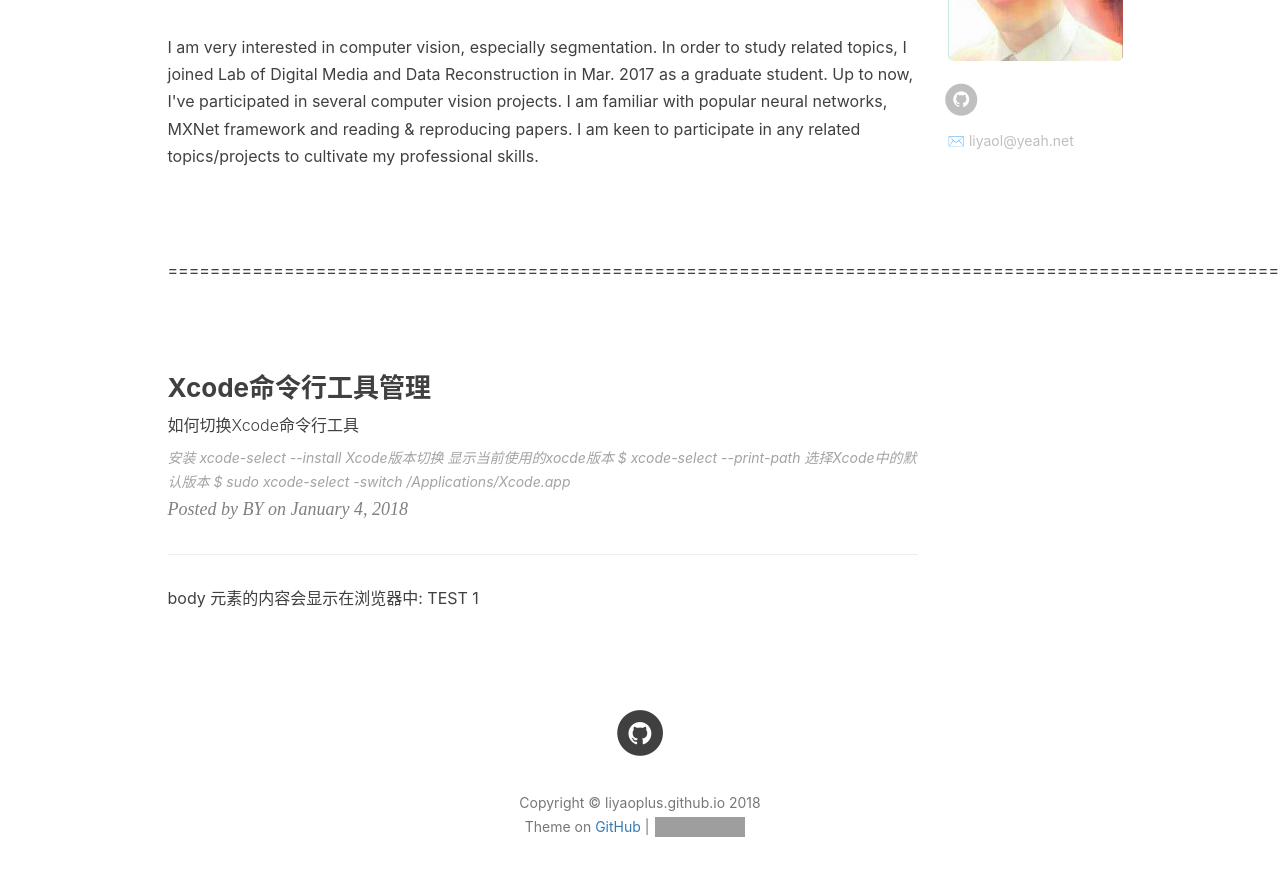
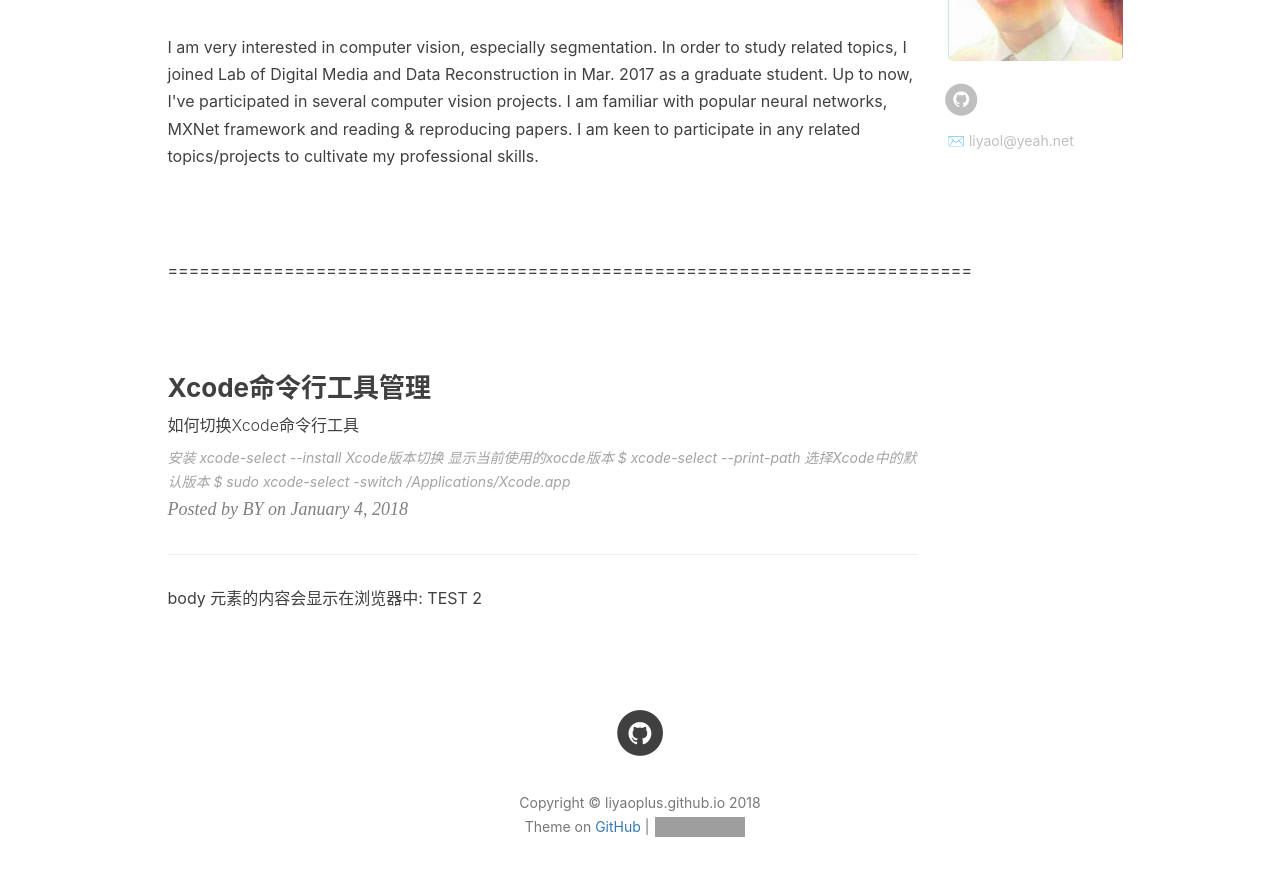
Before and after one commit to liyaoplus/liyaoplus.github.io, a Jekyll site: the page built from index.html, in a window 1280 px wide and 900 px high, scrolled down 654 px. Shown: the top 876 px of the window. Built offline with Jekyll 4.4.1, drawn with Linux system fonts in a browser that asks for light colours; nearby versions of some CDN libraries; the list of posts is cut into pages by our own code; comment, search, counter and statistics services are not loaded; grey boxes are pictures that could not be loaded.

Commit message:
Update index.html

```diff
--- a/index.html
+++ b/index.html
@@ -25,7 +25,7 @@ layout: page
         I am keen to participate in any related topics/projects to cultivate my professional skills.
     </p>
     <br/>
-    <p>=============================================================================================================================
+    <p>============================================================================
     </p>
     <br/>
 </div>
@@ -54,7 +54,7 @@ layout: page
 {% endfor %}
 
 <body>
-<p>body 元素的内容会显示在浏览器中: TEST 1</p>
+<p>body 元素的内容会显示在浏览器中: TEST 2</p>
 </body>
 
 <!-- Pager -->
```
